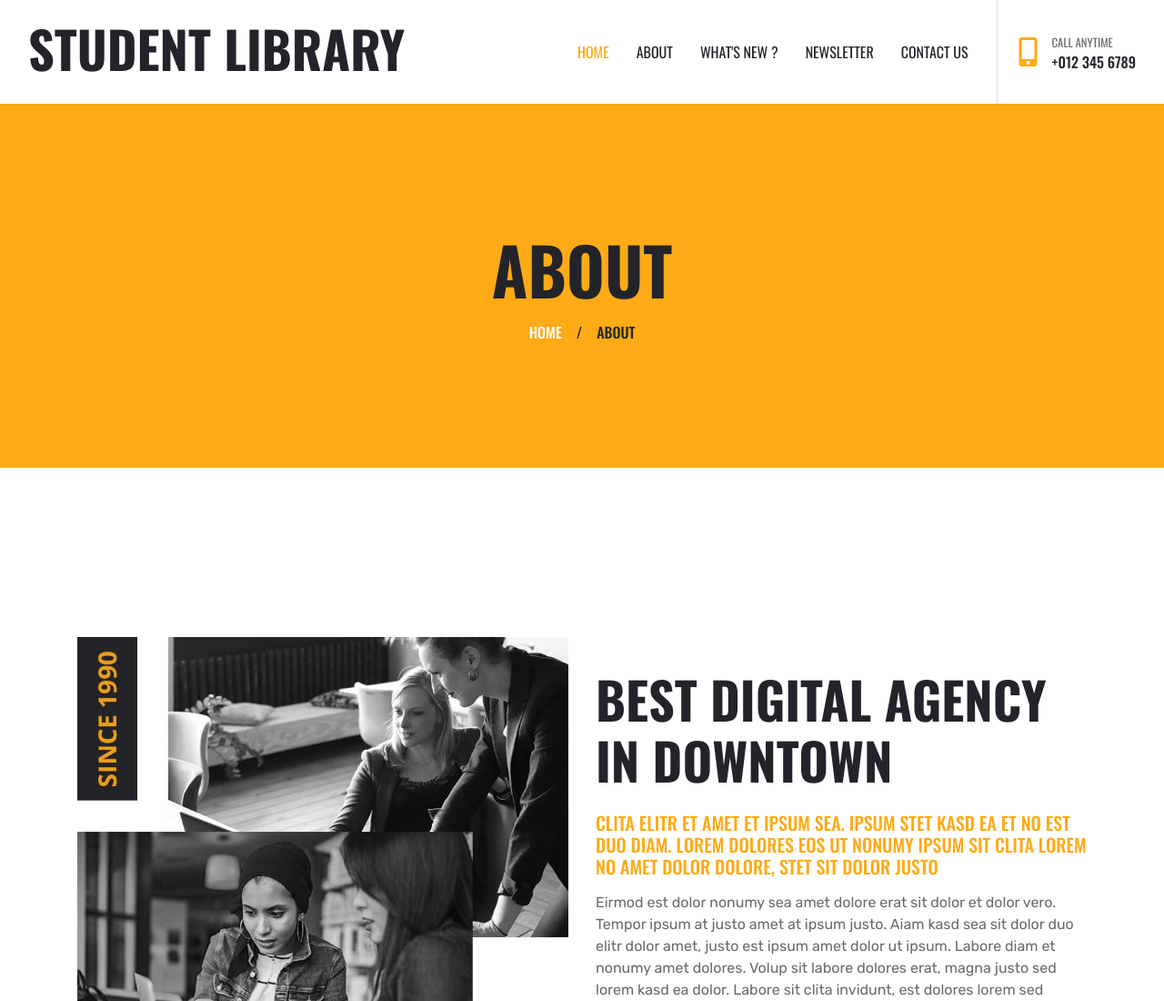
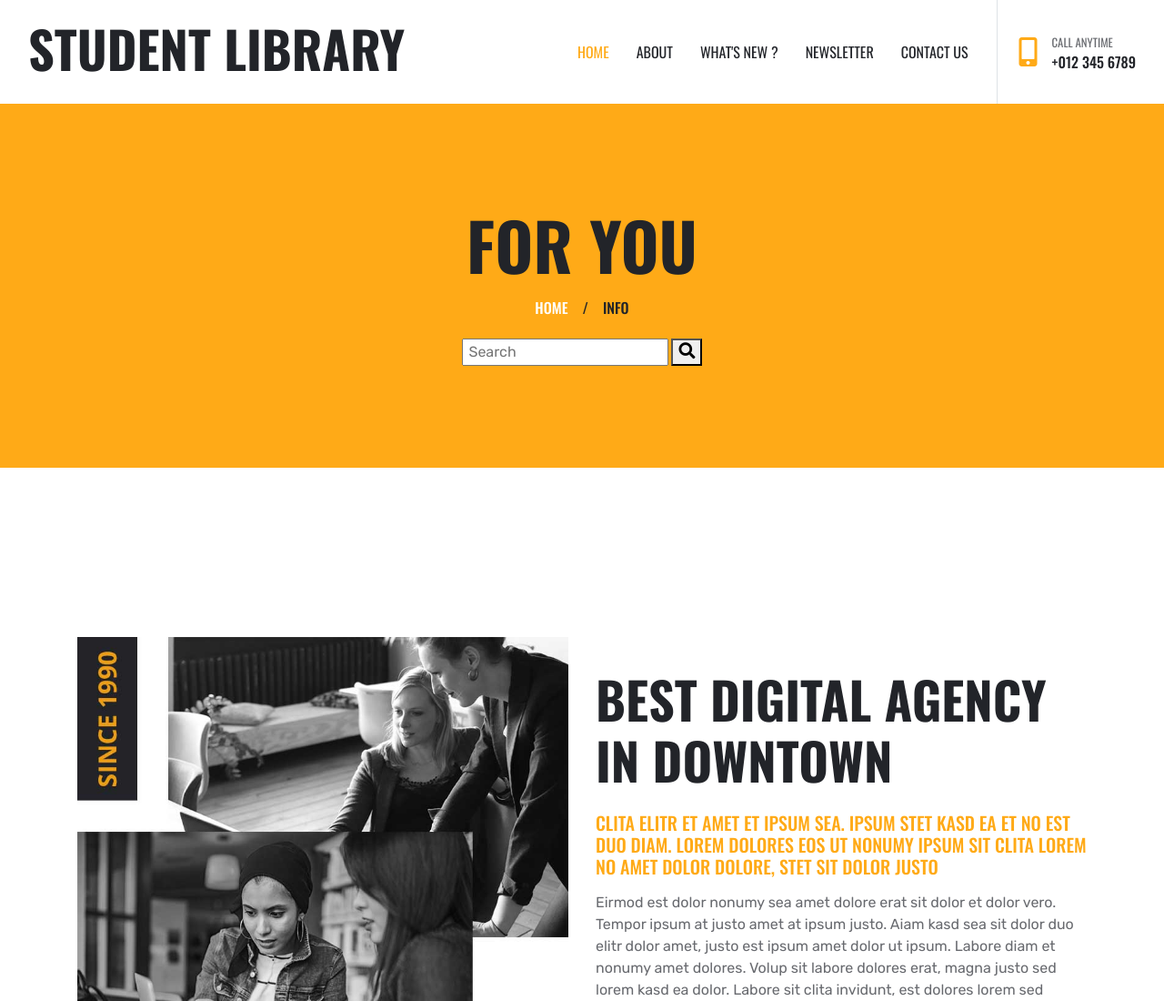
Before and after one commit to rahul-n18/Student-Library, a plain HTML site: page code/about.html in a window 1280 px wide. Shown: the top 1100 px of the page at 91% size. Drawn offline with nearby package versions, Linux system fonts and the light colour scheme.

Commit message:
Update about.html

```diff
--- a/code/about.html
+++ b/code/about.html
@@ -59,12 +59,26 @@
 
     <!-- Page Header Start -->
     <div class="page-header container-fluid bg-primary d-flex flex-column align-items-center justify-content-center">
-        <h1 class="display-3 text-uppercase mb-3">About</h1>
+        <h1 class="display-3 text-uppercase mb-3">For you</h1>
         <div class="d-inline-flex text-white">
             <h6 class="text-uppercase m-0"><a class="text-white" href="">Home</a></h6>
             <h6 class="m-0 px-3">/</h6>
-            <h6 class="text-uppercase m-0">About</h6>
+            <h6 class="text-uppercase m-0">info</h6>
         </div>
+        <br>
+        <div class="search">
+            <form action="#">
+                <input type="text"
+                    placeholder=" Search "
+                    name="search">
+                <button>
+                    <i class="fa fa-search"
+                        style="font-size: 18px;">
+                    </i>
+                </button>
+            </form>
+        </div>
+    </div>
     </div>
     <!-- Page Header Start -->
 
```
